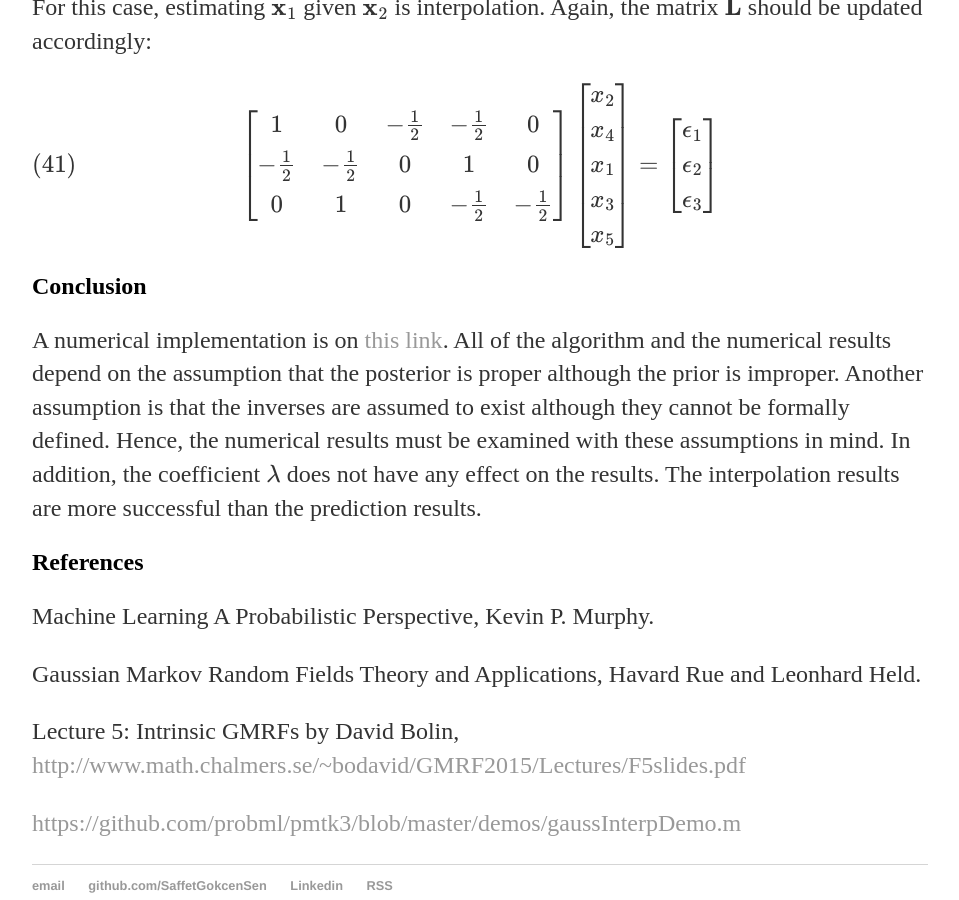
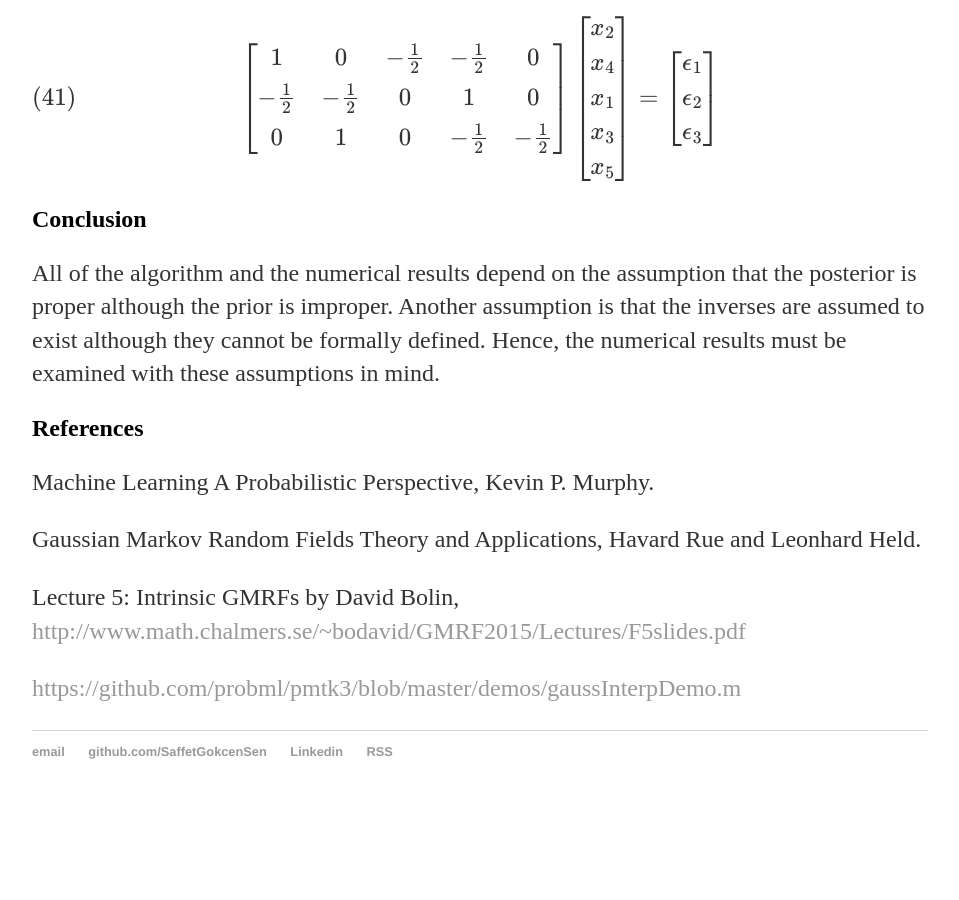
Before and after one commit to SaffetGokcenSen/saffetgokcensen.github.io, a Jekyll site: the page built from _posts/2020-06-26-backward-prediction-forward-prediction-and-interpolation-with-noise-free-data-using-jointly-gaussian-vectors.md, in a window 1280 px wide and 900 px high, scrolled down 6218 px. Shown: the whole window, without its empty margins (160-1119 px from the left). Built offline with Jekyll 4.4.1, drawn with Linux system fonts in a browser that asks for light colours; after the commit the page ends 7037 px from its top, so only the background shows below that; some of the changed text lies outside the part shown.

Commit message:
removed the link for Jupyter notebook

```diff
--- a/_posts/2020-06-26-backward-prediction-forward-prediction-and-interpolation-with-noise-free-data-using-jointly-gaussian-vectors.md
+++ b/_posts/2020-06-26-backward-prediction-forward-prediction-and-interpolation-with-noise-free-data-using-jointly-gaussian-vectors.md
@@ -4,7 +4,7 @@ author: SAFFET GÖKÇEN ŞEN
 title: Backward Prediction Forward Prediction And Interpolation With Noise Free Data Using Jointly Gaussian Vectors
 ---
 ## Introduction
-In this article, it is assumed that there is a one dimensional signal. This signal is noise free. Estimation is applied to the signal using the marginal and conditional probability information from the distribution of two vectors which are jointly Gaussian. At the end of the article, a link is given to a Jupyter notebook. This notebook contains the Python code for an implementation.
+In this article, it is assumed that there is a one dimensional signal. This signal is noise free. Estimation is applied to the signal using the marginal and conditional probability information from the distribution of two vectors which are jointly Gaussian.
 
 ## Marginal and Conditional Distributions of Two Jointly Gaussian Vectors
 The vector $\mathbf{x}$ is composed of or can be separated into two vectors $\mathbf{x}\_{1}$ and $\mathbf{x}\_{2}$:
@@ -274,7 +274,7 @@ For this case, estimating $\mathbf{x}\_{1}$ given $\mathbf{x}\_{2}$ is interpola
 \end{equation}
 
 ## Conclusion
-A numerical implementation is on  [this link](https://github.com/SaffetGokcenSen/Gaussian-Models/blob/master/estimating_noise_free_data_using_jointly_gaussian_vectors.ipynb). All of the algorithm and the numerical results depend on the assumption that the posterior is proper although the prior is improper. Another assumption is that the inverses are assumed to exist although they cannot be formally defined. Hence, the numerical results must be examined with these assumptions in mind. In addition, the coefficient $\lambda$ does not have any effect on the results. The interpolation results are more successful than the prediction results.
+All of the algorithm and the numerical results depend on the assumption that the posterior is proper although the prior is improper. Another assumption is that the inverses are assumed to exist although they cannot be formally defined. Hence, the numerical results must be examined with these assumptions in mind.
 
 ## References
 Machine Learning A Probabilistic Perspective, Kevin P. Murphy.
```
